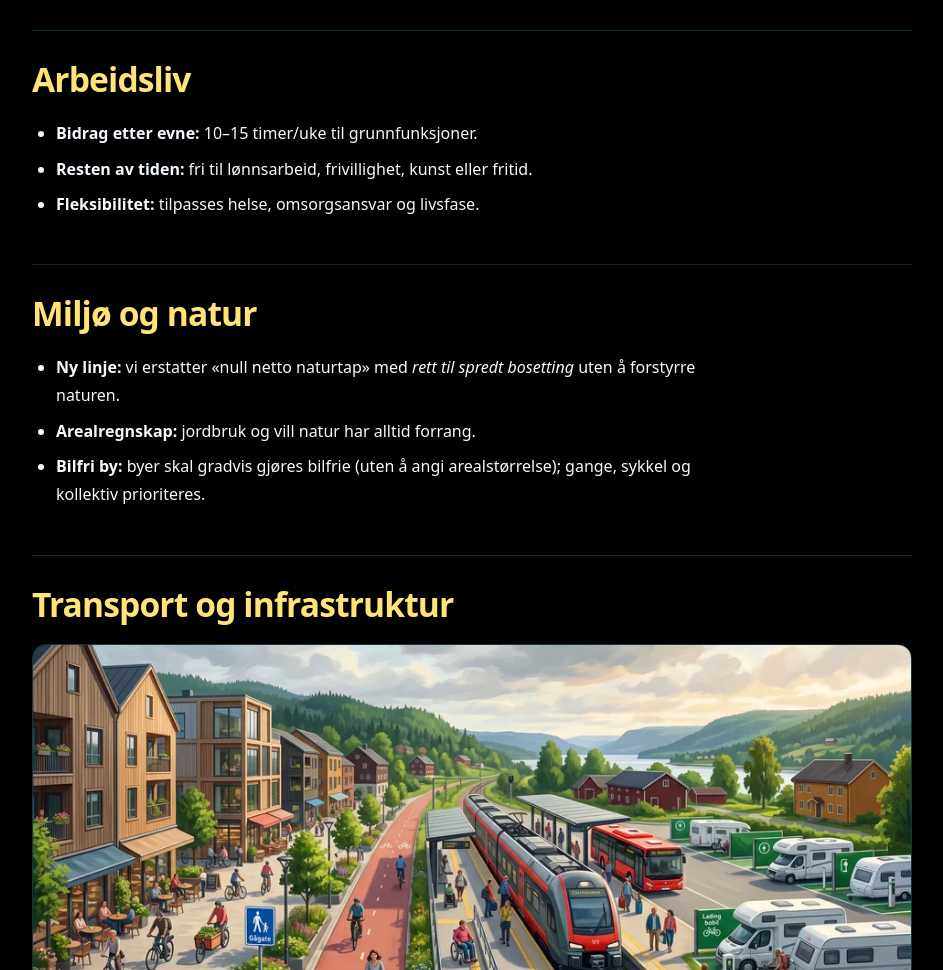
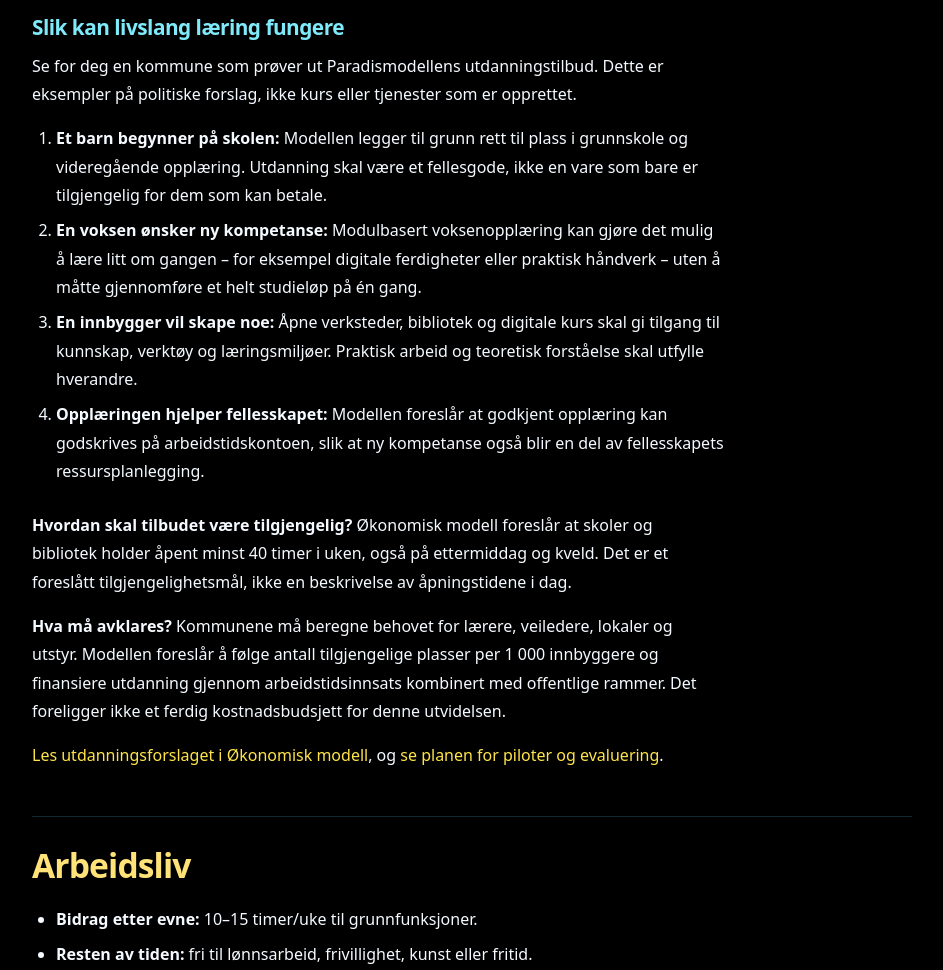
Before and after one commit to Paradispartiet/Paradispartiet, a plain HTML site: page politikk.html in a window 1280 px wide. Shown: the part 6300-7270 px from the top of the page, without its empty margins (168-1111 px from the left). Drawn offline with Linux system fonts and the light colour scheme.

Commit message:
innhold: forklar utdanning og livslang læring gjennom fire eksempler

```diff
--- a/politikk.html
+++ b/politikk.html
@@ -182,6 +182,19 @@
         <li><strong>Åpne verksteder og livslang læring</strong> i tillegg til skole og universitet.</li>
         <li><strong>Praksis + teori:</strong> skapende arbeid gis samme tyngde som teoretisk læring.</li>
       </ul>
+      <section id="utdanning-i-praksis" aria-labelledby="utdanning-i-praksis-t">
+        <h3 id="utdanning-i-praksis-t">Slik kan livslang læring fungere</h3>
+        <p>Se for deg en kommune som prøver ut Paradismodellens utdanningstilbud. Dette er eksempler på politiske forslag, ikke kurs eller tjenester som er opprettet.</p>
+        <ol>
+          <li><strong>Et barn begynner på skolen:</strong> Modellen legger til grunn rett til plass i grunnskole og videregående opplæring. Utdanning skal være et fellesgode, ikke en vare som bare er tilgjengelig for dem som kan betale.</li>
+          <li><strong>En voksen ønsker ny kompetanse:</strong> Modulbasert voksenopplæring kan gjøre det mulig å lære litt om gangen – for eksempel digitale ferdigheter eller praktisk håndverk – uten å måtte gjennomføre et helt studieløp på én gang.</li>
+          <li><strong>En innbygger vil skape noe:</strong> Åpne verksteder, bibliotek og digitale kurs skal gi tilgang til kunnskap, verktøy og læringsmiljøer. Praktisk arbeid og teoretisk forståelse skal utfylle hverandre.</li>
+          <li><strong>Opplæringen hjelper fellesskapet:</strong> Modellen foreslår at godkjent opplæring kan godskrives på arbeidstidskontoen, slik at ny kompetanse også blir en del av fellesskapets ressursplanlegging.</li>
+        </ol>
+        <p><strong>Hvordan skal tilbudet være tilgjengelig?</strong> Økonomisk modell foreslår at skoler og bibliotek holder åpent minst 40 timer i uken, også på ettermiddag og kveld. Det er et foreslått tilgjengelighetsmål, ikke en beskrivelse av åpningstidene i dag.</p>
+        <p><strong>Hva må avklares?</strong> Kommunene må beregne behovet for lærere, veiledere, lokaler og utstyr. Modellen foreslår å følge antall tilgjengelige plasser per 1&nbsp;000 innbyggere og finansiere utdanning gjennom arbeidstidsinnsats kombinert med offentlige rammer. Det foreligger ikke et ferdig kostnadsbudsjett for denne utvidelsen.</p>
+        <p><a href="okonomisk-modell.html#utdanning">Les utdanningsforslaget i Økonomisk modell</a>, og <a href="okonomisk-modell.html#overgang">se planen for piloter og evaluering</a>.</p>
+      </section>
     </section>
 
     <section id="arbeidsliv" aria-labelledby="arbeidsliv-t">
```
